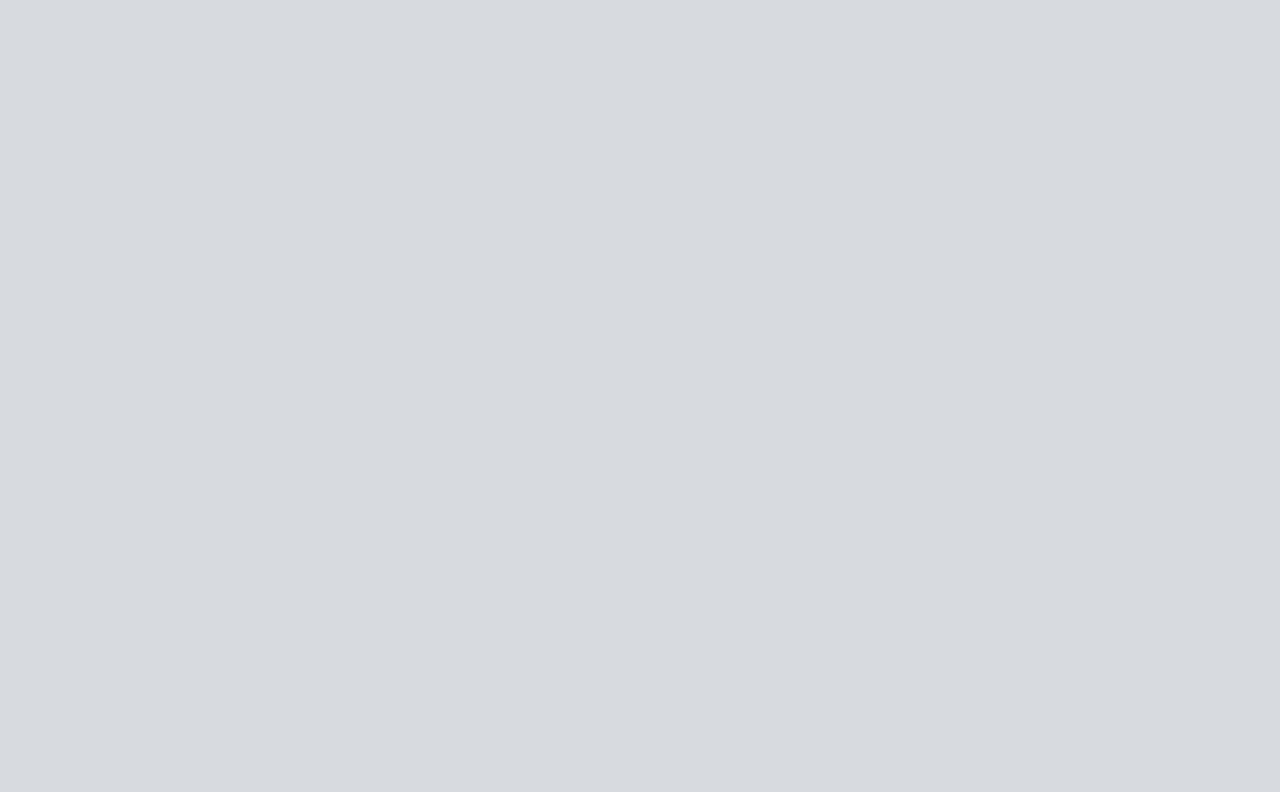
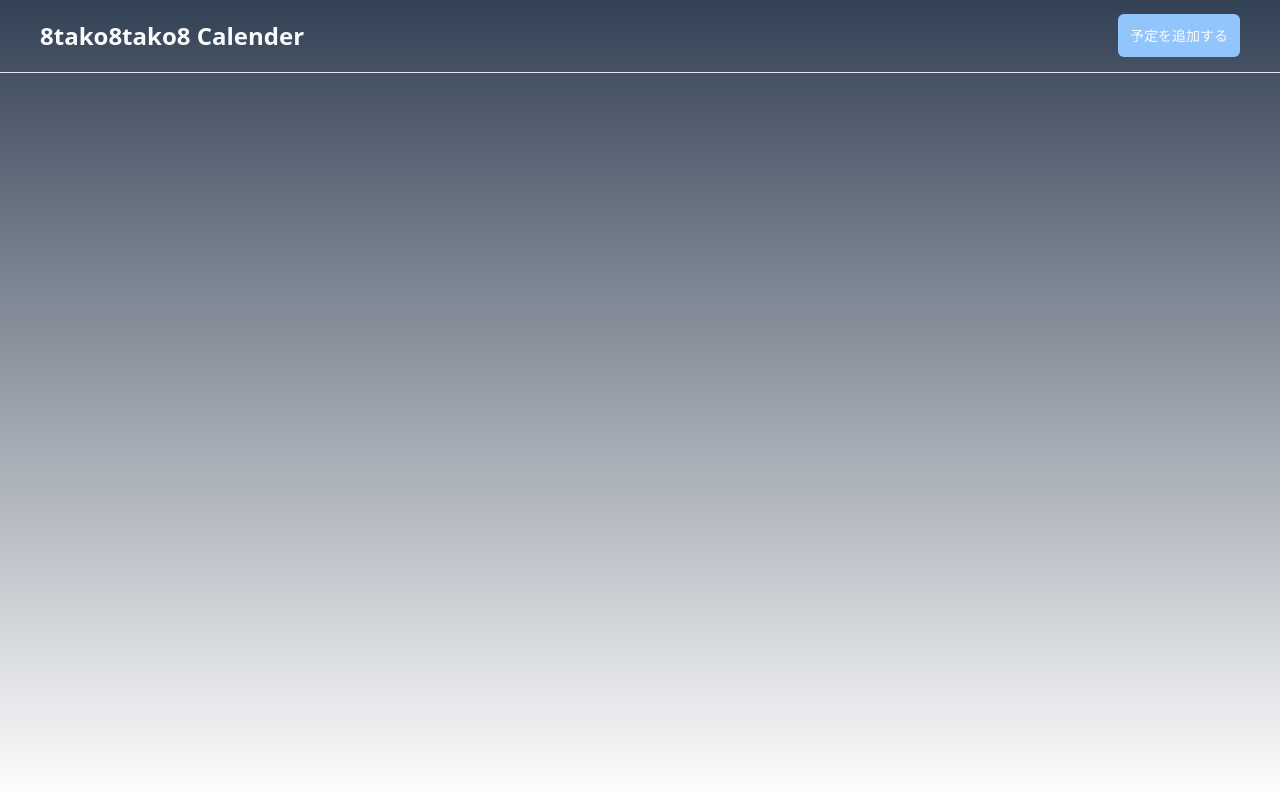
Before and after one commit to 8tako8tako8/nextjs_ts_calendar, a Next.js app: page / in a window 1280 px wide. Shown: the top 792 px of the page. Built offline with nearby package versions, Linux system fonts and the light colour scheme.

Commit message:
ヘッダーを追加

```diff
--- /dev/null
+++ b/src/app/Header.tsx
@@ -0,0 +1,26 @@
+import Link from 'next/link'
+import React from 'react'
+
+const Header = () => {
+  return (
+    <header className="py-5 px-10 border-b flex justify-between items-center">
+      <div>
+        <h1 className="text-2xl font-extrabold">
+          <Link href="/">8tako8tako8 Calender</Link>
+        </h1>
+      </div>
+      <div>
+        <nav className="text-sm font-medium">
+          <Link
+            href="/articles/new"
+            className="bg-blue-300 px-3 py-3 rounded-md"
+          >
+            予定を追加する
+          </Link>
+        </nav>
+      </div>
+    </header>
+  )
+}
+
+export default Header
--- a/src/app/layout.tsx
+++ b/src/app/layout.tsx
@@ -1,6 +1,7 @@
 import type { Metadata } from 'next'
 import { Inter } from 'next/font/google'
 import './globals.css'
+import Header from './Header'
 
 const inter = Inter({ subsets: ['latin'] })
 
@@ -15,8 +16,13 @@
   children: React.ReactNode
 }) {
   return (
-    <html lang="en">
-      <body className={inter.className}>{children}</body>
+    <html lang="ja">
+      <head />
+      <body className="container mx-auto bg-slate-700 text-slate-50">
+        <div className="flex flex-col min-h-screen">
+          <Header />
+        </div>
+      </body>
     </html>
   )
 }
```
